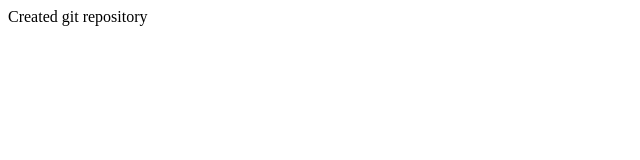
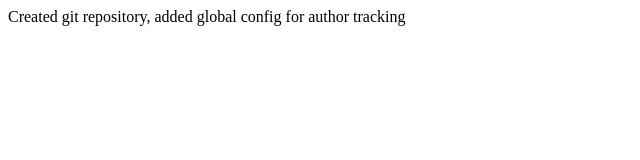
Before and after one commit to zafar90/devops-demogitrepo, a plain HTML site: page index.html in a window 1280 px wide. Shown: the whole page, without its empty margins (0-640 px from the left). Drawn offline with Linux system fonts and the light colour scheme.

Commit message:
Author change

```diff
--- a/index.html
+++ b/index.html
@@ -1,3 +1,3 @@
 <html>
-	<body>Created git repository</body>
+	<body>Created git repository, added global config for author tracking</body>
 </html>
```
